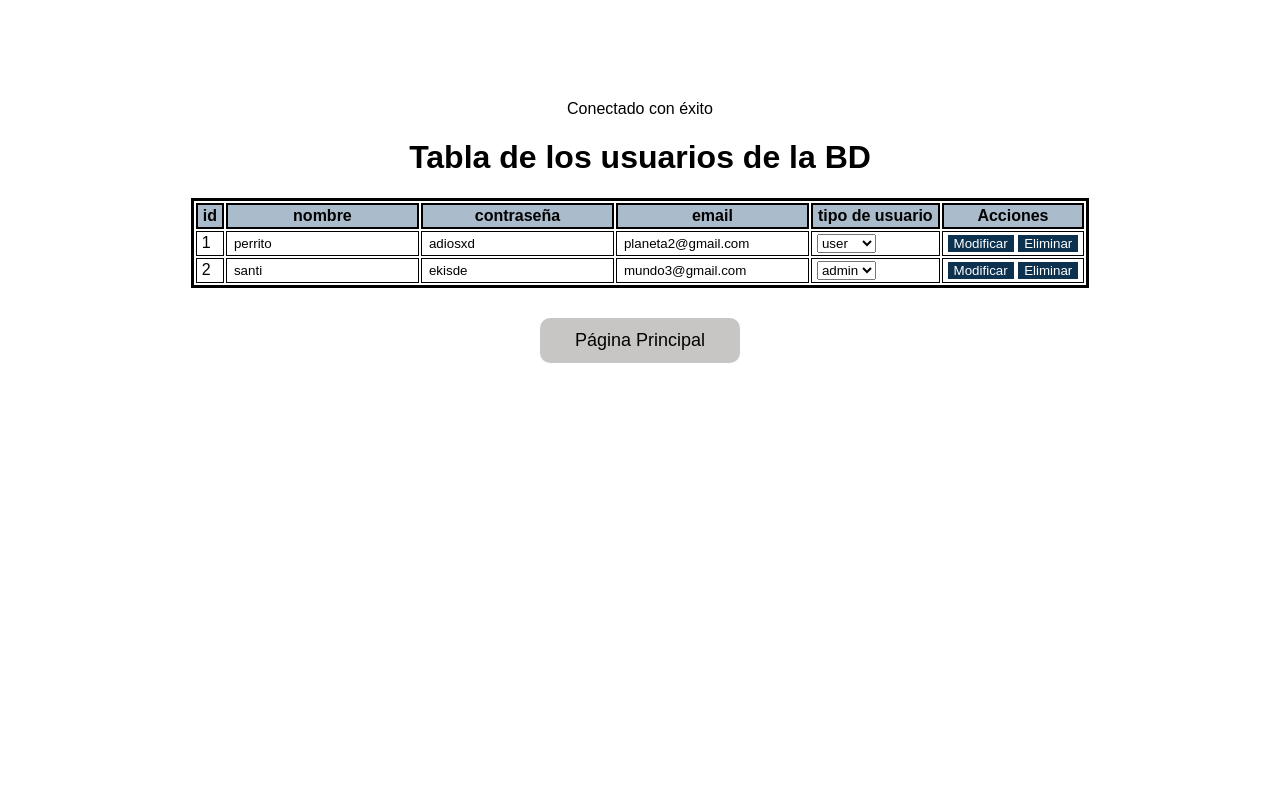
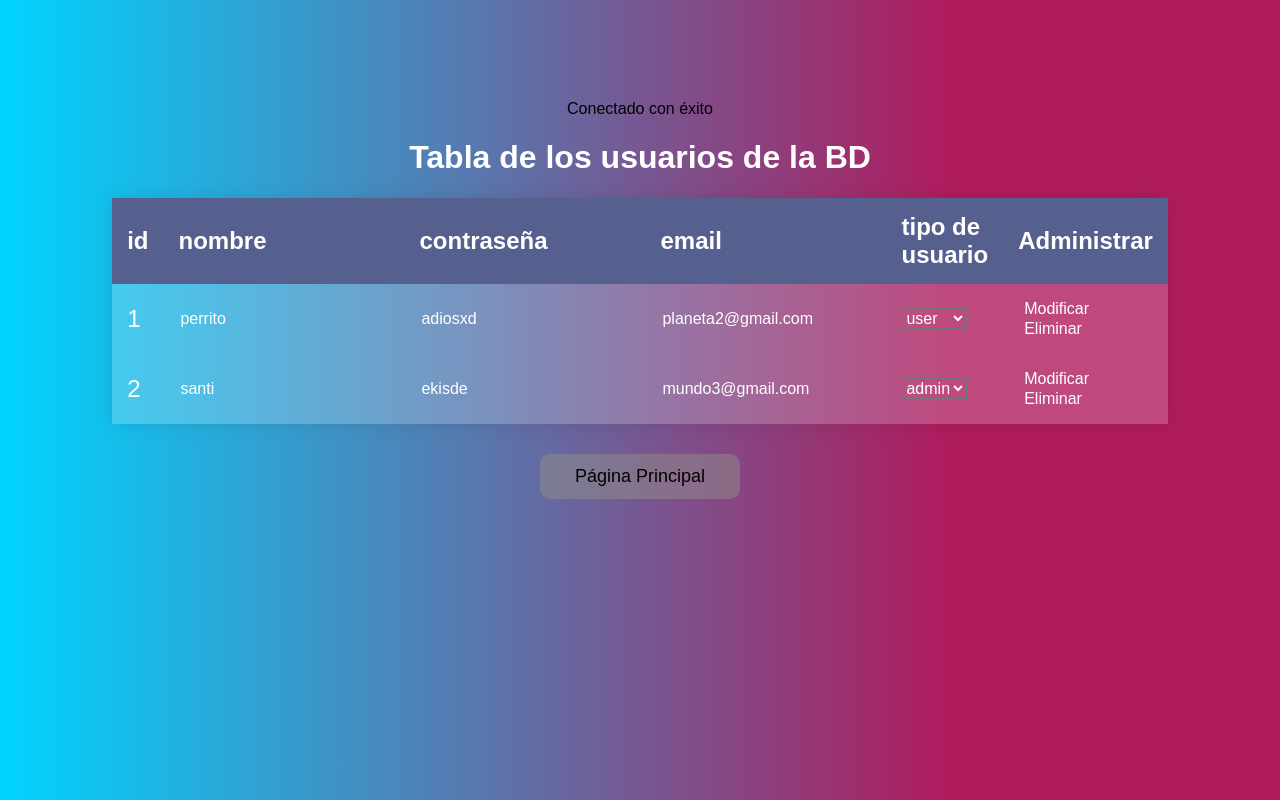
Before and after one commit to SantigoKid/curso-desarrollo-web, a PHP site: page /panel-user.php in a window 1280 px wide. Run offline with PHP 8.4, Linux system fonts and the light colour scheme; the visitor is signed in with stand-in values (Sample User, id 1); data comes from the database, SQL or seed files in the repository.

Commit message:
lunes 14/02 mañana

```diff
--- /dev/null
+++ b/backend/PHP/ejercicios/logeo_y_registro/index.php
@@ -0,0 +1,3 @@
+<?php
+    header('Location: pag-principal.php');
+?>
--- a/backend/PHP/ejercicios/logeo_y_registro/panel-user.php
+++ b/backend/PHP/ejercicios/logeo_y_registro/panel-user.php
@@ -37,40 +37,84 @@
             /* justify-content: center;º */
             /* padding: 50px; */
             margin: 100px;
+            /* font-size: 40px; */
+
+        background: linear-gradient(90deg, rgba(2,0,36,1) 0%, rgba(0,212,255,1) 0%, rgba(175,28,94,1) 74%);
         }
+        p {
+        color: white;
+    }
+    h1 {
+        color: white;
+    }
         .centro {
             display: flex;
             justify-content: center;
         }
 
         table {
-            border: 3px solid black;
-            /* border-collapse: collapse; */
-            /* margin: 50px; */
-            /* display: flex; */
-            /* flex-direction: column; */
+	width: 900px;
+	border-collapse: collapse;
+	overflow: hidden;
+	box-shadow: 0 0 20px rgba(0,0,0,0.1);
+    font-size: 1.5rem;
+}
 
-        }
+th,
+td {
+	padding: 15px;
+	background-color: rgba(255,255,255,0.2);
+	color: #fff;
 
-        th {
-            background-color: #aabbcc;
-            border: 2px solid black;
-            padding: 2px 5px;
-        }
+}
 
-        td {
-            border: 1px solid black;
-            padding: 2px 5px;
-        }
+th {
+	text-align: left;
+    background-color: #55608f;
+    /* width: 200px; */
+    cursor: default;
+}
+
+td {
+    position: relative;
+    cursor: default;
+}
+
+/* td:hover:before {
+  content: "";
+  position: absolute;
+  left: 0;
+  right: 0;
+  top: -9999px;
+  bottom: -9999px;
+  background-color: rgba(255, 255, 255, 0.2);
+  z-index: -1;
+} */
+
+tr:hover {
+  background-color: rgba(255, 255, 255, 0.3);
+}
+
+
+select {
+    background-color: transparent;
+    color: white;
+}
         input {
             border: none;
             outline: none;
+            background-color: transparent;
+            color: white;
+            font-size: 1rem;
         }
         .mod {
+            display: flex;
             cursor: pointer;
             /* border: 1px solid black; */
             background-color: rgb(12, 50, 80);
             color: white;
+            background-color: transparent;
+            font-size: 1rem;
         }
 
         button {
@@ -94,6 +138,17 @@
             border-radius: 10px;
             cursor: pointer;
             transition-delay: 0.2s ;
+            color: white;
+            border: 1px solid rgba(32, 192, 255, 1);
+        }
+        option {
+            /* background-color: transparent; */
+            color: black;
+            font-size: 1rem;
+        }
+
+        select {
+            font-size: 1rem;
         }
     </style>
 </head>
@@ -111,7 +166,7 @@
             <th>contraseña</th>
             <th>email</th>
             <th>tipo de usuario</th>
-            <th>Acciones</th>
+            <th>Administrar</th>
             </tr>";
             // imprimir los datos de cada fila
             while ($row = $result->fetch_assoc()) {
```
Also changed, not shown: backend/PHP/ejercicios/logeo_y_registro/Update-user.php (+8 -1 lines), backend/PHP/ejercicios/logeo_y_registro/form-login.php (+80 -6 lines), backend/PHP/ejercicios/logeo_y_registro/form-registro.php (+64 -9 lines), backend/PHP/ejercicios/logeo_y_registro/login-user.php (+8 -1 lines), backend/PHP/ejercicios/logeo_y_registro/pag-principal.php (+6 -4 lines), backend/PHP/ejercicios/logeo_y_registro/signup-user.php (+17 -2 lines), backend/ajax/intro.html (added, +13 -0 lines), backend/ajax/intro.js (added, +19 -0 lines), backend/ajax/intro.php (added, +12 -0 lines), backend/ajax/search.php (added, +17 -0 lines).
